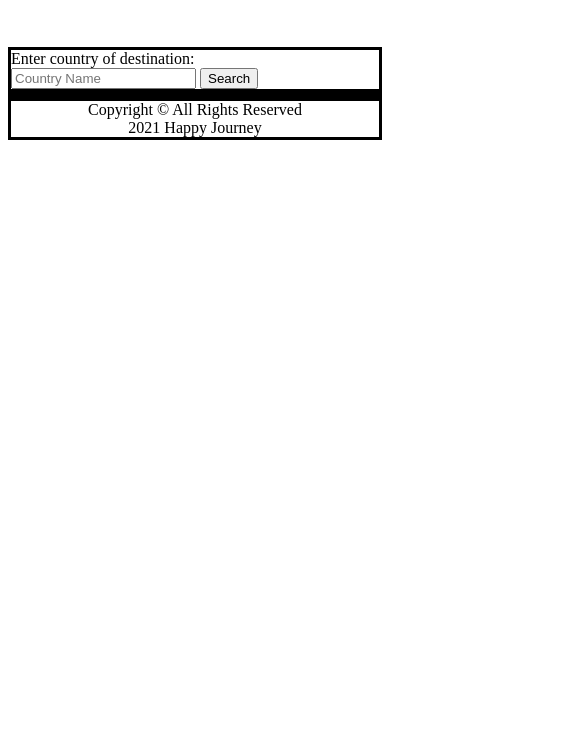
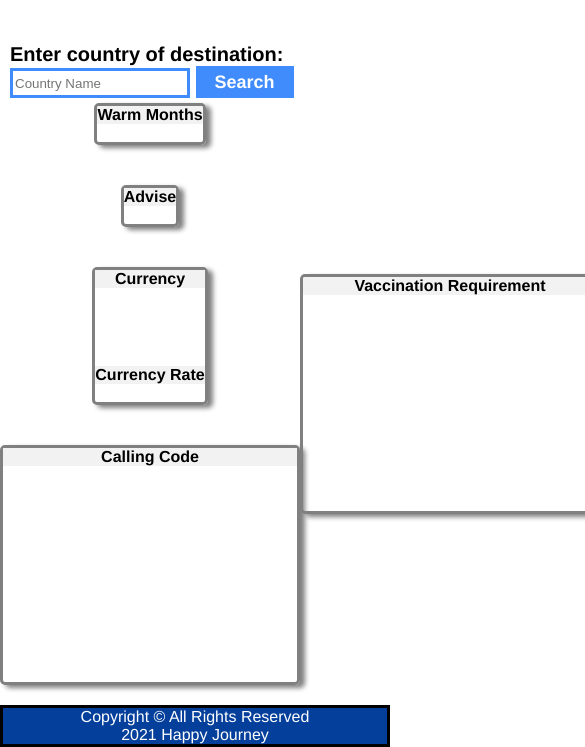
Before and after one commit to Mira85/Project-One, a plain HTML site: page index.html in a window 390 px wide. Shown: the part 97-844 px from the top of the page, 585 px wide, since content can reach past the window. Drawn offline with nearby package versions, Linux system fonts and the light colour scheme.

Commit message:
WIP:added more style

```diff
--- a/CSS/style.css
+++ b/CSS/style.css
@@ -1,25 +1,61 @@
+* {
+    box-sizing: border-box;
+    margin: 0;
+}
+
 header{
-    border: solid black;
     text-align: center;
+    background-color: #04409b;
+    height: 5rem;
+    color: white;
+    padding:10px;
+    font-family:Helvetica, sans-serif;
+    font-size: 25px;
 
 }
 
+label {
+    font-weight: bold;
+    color: black;
+    font-size: 20px;
+}
+
 h3{
-    border: solid black;
 
+    text-align: center;
+    height: 50px;
+    color: #04409b;
+    padding:10px;
+    font-size:28px;
+}
+
+
+
+body{
+min-height: 100vh;
+font-family: Helvetica;
+display: flex;
+flex-direction: column;
 }
 
 main{
 display: flex;
 flex-wrap: wrap;
-flex-direction: column;
-border: solid black;
-row-gap: 50px;
+flex-direction: row;
+justify-content:space-around;
+align-items:center;
+height:30rem;
+flex-grow: 1;
+color: #999999;
+font-family:Helvetica;
 
 }
 
 form {
- border: solid black;
+ height:50px;
+ align-items: center;
+ padding:10px;
+ color:#5680E9;
 
 }
 div{
@@ -29,78 +65,154 @@ div{
 }
 
 #temperature{
-    border: solid red;
+
+    border: solid grey;
+    display: flex;
+    text-align: center;
+    flex-direction: column;
+    border-radius: 5px;
+    box-shadow: 5px 3px 5px grey;
+    width: 18.75rem;
+    height: 15.0rem;
+    overflow: scroll;
+}
+
+
+
+#advise {
+    border: solid grey;
     display: flex;
     flex-direction: column;
+    text-align: center;
+    border-radius: 5px;
+    width: 18.75rem;
+    height: 15.0rem;
+    box-shadow: 5px 3px 5px grey;
+
+}
+#currency {
+    border: solid grey;
+    display: flex;
+    flex-direction: column;
+    text-align: center;
+    border-radius: 5px;
+    width: 18.75rem;
+    height: 15.0rem;
+    box-shadow: 5px 3px 5px grey;
+
+}
+
+#currency-rate {
+    border: solid grey;
+    display: flex;
+    text-align: center;
+    border-radius: 5px;
+    width: 18.75rem;
+    height: 15.0rem;
+    box-shadow: 5px 3px 5px grey;
 
 }
 
 
 
-#advise {
-    border: solid blue;
+#calling-code {
+    border: solid grey;
     display: flex;
-    flex-grow: 1;
+    flex-direction: column;
     text-align: center;
-}
-#currency {
-    border: solid blue;
-    display: flex;
-    flex-grow: 1;
-    text-align: center;
+    border-radius: 5px;
+    width: 18.75rem;
+    height: 15.0rem;
+    box-shadow: 5px 3px 5px grey;
 
 }
 
-#currency-rate {
-    border: solid blue;
+#vaccination-req {
+    border: solid grey;
     display: flex;
-    flex-grow: 1;
+    flex-direction: column;
     text-align: center;
-
-}
-
-#calling-code {
-    border: solid blue;
-    display: flex;
-    flex-grow: 1;
-    text-align: center;
+    border-radius: 5px;
+    width: 18.75rem;
+    height: 15.0rem;;
+    overflow: scroll;
+    box-shadow: 5px 3px 5px grey;
 
 
 }
 
-#vaccination-req {
-    border: solid red;
-    display: flex;
-    flex-direction: column;
 
+p {
+    margin: 0;
 }
+
+
+
+.header {
+    font-weight: bold;
+    font-family: Helvetica;
+   /* margin-top:10px;*/
+    margin-bottom:18px;
+    color: black;
+    background-color: #F2F2F2;
+    height:fit-content;
+}
+
+#currencyRateHdr {
+    margin-top: 60px;
+}
+
+#submit {
+    background-color: #418cfc;
+    color: white;
+    border: none;
+    padding:3px 19px;
+    font-weight: bold;
+    font-size: 18px;
+    font-family: Helvetica, sans-serif;
+    cursor: pointer;
+    height: 32px;
+}
+
+#inputCountry{
+    border:solid #418cfc;
+    width:180px;
+    height: 30px;
+
+   }
 
 footer {
     border: solid black;
     text-align:center;
+    color: white;
+    background-color: #04409b;
 }
 
-p {
 
 
-    /*border: solid green;*/
-    margin: 0;
-}
-
-#sub-section {
-    display:flex;
-    flex-wrap: wrap;
-    border: solid brown;
-    column-gap: 30px;
-    height: 100px;
-    justify-content: center;
-    align-items: center;
 
 
+@media (max-width: 764px) {
+    main {
+        flex-direction: column;
+    }
+    #temperature{
+        width:auto;
+        height:auto;
+    }
+    #advise {
+        width:auto;
+        height:auto;
+    }
+
+    #currency {
+        width:auto;
+        height:auto;
+
+    }
+
+    currency-rate{
+        width:auto;
+        height:auto;
+    }
 }
-
-.header {
-    font-weight: bold;
-    font-family: Helvetica;
-    background-color: rgb(187, 155, 218);
-}
--- a/JS/script.js
+++ b/JS/script.js
@@ -7,6 +7,8 @@ let country;
 const $form = $('form');
 const $inputCountry = $('#inputCountry');
 const $main = $('main');
+const $selectedCountry = $('#selectedCountry');
+console.log($selectedCountry);
 // Event Listeners
 $form.on('submit', handleSubmit);
 // Functions
@@ -33,29 +35,24 @@ function handleSubmit(evt) {
 }
 
 function render() {
+    $selectedCountry.html(`<h3>${countryData.names.name}</h3>`);
     $main.html(`
-<h3>${countryData.names.name}</h3>
 <section id="temperature"> <div class="header">Warm Months</div><div class="content"> ${hanldleTemperature()}</div></section>
-<section id="sub-section">
-    <div id="advise" class="subSection">
+<section id="advise">
         <div class="header">Advise</div>
         <div class="content"> ${countryData.advise.UA.advise}</div>
-    </div>
-    <div id="currency" class="subSection">
+    </section>
+<section id="currency" class="subSection">
         <div class="header">Currency</div>
         <div class="content"> ${countryData.currency.name}</div>
-    </div>
-    <div id="currency-rate" class="subSection">
-        <div class="header">Currency Rate</div>
+        <div id="currencyRateHdr" class="header">Currency Rate</div>
         <div class="content"> ${countryData.currency.rate}</div>
-    </div>
-    <div id="calling-code" class="subSection">
+    </section>
+<section id="calling-code" class="subSection">
     <div class="header">Calling Code</div>
     <div class="content"> ${countryData.telephone.calling_code}</div>
-    </div>
-</section>
+    </section>
 <section id="vaccination-req"> <div class="header">Vaccination Requirement</div><div class="content">${loopingVaccinationData()}</div> </section>
-
 
 `);
 }
--- a/index.html
+++ b/index.html
@@ -22,7 +22,24 @@
         </label>
         <input id="submit" type="submit" value="Search">
     </form>
+    <div id="selectedCountry"></div>
     <main>
+        <section id="temperature">
+            <div class="header">Warm Months</div>
+        </section>
+        <section id="advise">
+            <div class="header">Advise</div>
+        </section>
+        <section id="currency" class="subSection">
+            <div class="header">Currency</div>
+            <div id="currencyRateHdr" class="header">Currency Rate</div>
+        </section>
+        <section id="calling-code" class="subSection">
+            <div class="header">Calling Code</div>
+        </section>
+        <section id="vaccination-req">
+            <div class="header">Vaccination Requirement</div>
+        </section>
     </main>
     <footer>
         <p>Copyright &copy; All Rights Reserved</p>
```
